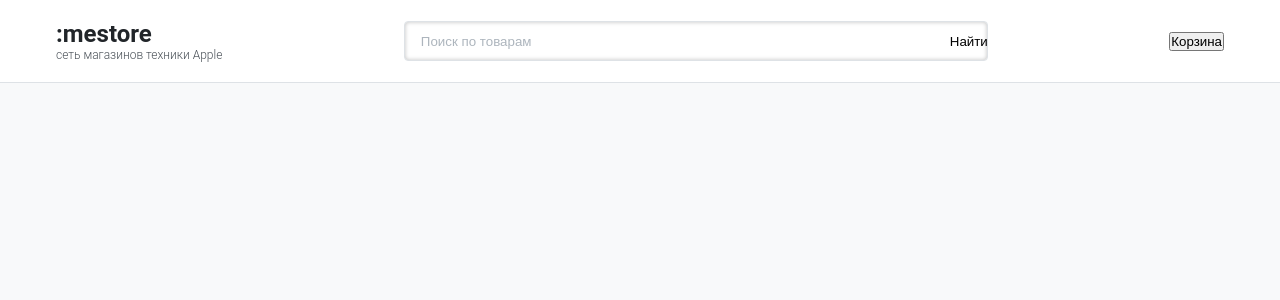
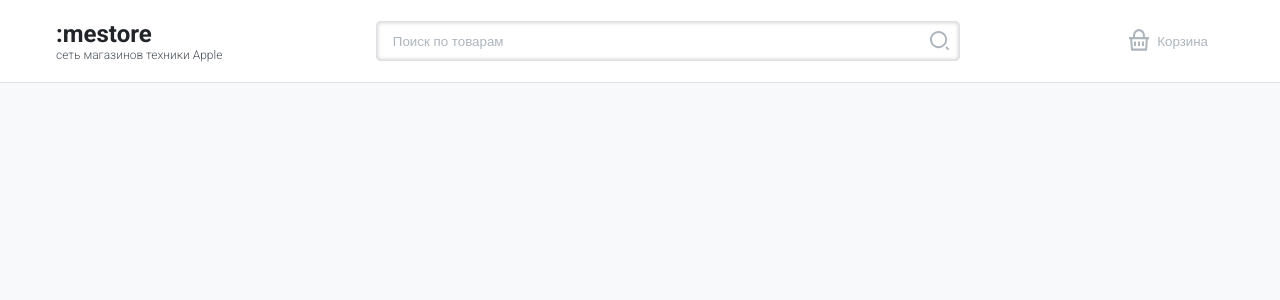
Before and after one commit to anmeshkov/appleStore-react, a React (Vite) app: page / in a window 1280 px wide. Shown: the top 300 px of the page. Built offline with nearby package versions, Linux system fonts and the light colour scheme.

Commit message:
завершена верстка header

```diff
--- a/index.html
+++ b/index.html
@@ -1,13 +1,21 @@
 <!doctype html>
 <html lang="en">
+
 <head>
   <meta charset="UTF-8" />
   <!-- <link rel="icon" type="image/svg+xml" href="/vite.svg" /> -->
   <meta name="viewport" content="width=device-width, initial-scale=1.0" />
   <title>:mestore | Cеть магазинов техники Apple</title>
+  <link rel="preconnect" href="https://fonts.googleapis.com">
+  <link rel="preconnect" href="https://fonts.gstatic.com" crossorigin>
+  <link
+    href="https://fonts.googleapis.com/css2?family=Roboto:ital,wght@0,100;0,300;0,400;0,500;0,700;0,900;1,100;1,300;1,400;1,500;1,700;1,900&display=swap"
+    rel="stylesheet">
 </head>
+
 <body>
   <div id="root"></div>
   <script type="module" src="/src/main.jsx"></script>
 </body>
+
 </html>
--- a/src/components/Header/Header.jsx
+++ b/src/components/Header/Header.jsx
@@ -9,20 +9,46 @@ const Header = () => {
         <div className="logo">
           <h1 className="logo__title">:mestore</h1>
           <p className="logo__subtitle">сеть магазинов техники Apple</p>
-          <a className="logo__link" href="#" title=":mestore | Cеть магазинов техники Apple"></a>
+          <a
+            className="logo__link"
+            href="#"
+            title=":mestore | Cеть магазинов техники Apple"
+          ></a>
         </div>
 
         {/* search form */}
         <div className="search">
           <form className="search-product-form" action="#">
-            <input className="input-text search-product-form__input" type="text" placeholder="Поиск по товарам" />
-            <button className="input-button search-product-form__button" type="submit">Найти</button>
+            <input
+              className="input-text search-product-form__input"
+              type="text"
+              placeholder="Поиск по товарам"
+            />
+            <button
+              className="input-button search-product-form__button"
+              type="submit"
+              title="Поиск"
+            ></button>
           </form>
         </div>
 
         {/* cart */}
         <div className="shopping-cart">
-          <button type="submit">Корзина</button>
+          <button className="primary-button button-transition" type="submit" title="Корзина">
+            <span>
+              <svg
+                width="20"
+                height="22"
+                viewBox="0 0 20 22"
+                xmlns="http://www.w3.org/2000/svg"
+              >
+                <path
+                  d="M10 0C13.3137 0 16 3.0655 16 6.84698V7.98815H20V10.2705H18.833L18.0764 20.6357C18.0332 21.2271 17.5999 21.6821 17.0798 21.6821H2.92014C2.40005 21.6821 1.96678 21.2271 1.92359 20.6357L1.166 10.2705H0V7.98815H4V6.84698C4 3.0655 6.68629 0 10 0ZM16.826 10.2705H3.173L3.84 19.3998H16.159L16.826 10.2705ZM11 12.5528V17.1175H9.00002V12.5528H11ZM7 12.5528V17.1175H5V12.5528H7ZM15 12.5528V17.1175H13V12.5528H15ZM10 2.28233C7.85781 2.28233 6.10892 4.20401 6.0049 6.61916L6 6.84698V7.98815H14V6.84698C14 4.40238 12.316 2.40662 10.1996 2.28792L10 2.28233Z"
+                />
+              </svg>
+            </span>
+            Корзина
+          </button>
         </div>
       </div>
     </div>
--- a/src/scss/abstracts/_variables.scss
+++ b/src/scss/abstracts/_variables.scss
@@ -18,7 +18,7 @@ $gray-300: #dee2e6;
 $gray-400: #ced4da;
 $gray-500: #adb5bd;
 $gray-600: #6c757d;
-$gray-700: #495057;
+$gray-700: #495057;  // font-color
 $gray-800: #343a40;
 $gray-900: #212529;
 
@@ -78,3 +78,5 @@ $breakpoint-xl: 1200px;
 // =========================
 $container-max-width: 1200px;
 $nav-height: 60px;
+
+$transition-duration: 0.2s;
--- a/src/scss/components/_buttons.scss
+++ b/src/scss/components/_buttons.scss
@@ -0,0 +1,18 @@
+.primary-button {
+  padding: $spacer-half $spacer;
+  display: flex;
+  align-items: center;
+  justify-content: center;
+  gap: $spacer-half;
+  color: $gray-500;
+}
+
+.primary-button:hover {
+  color: $gray-700;
+}
+
+.button-transition {
+  background-color: transparent;
+  border: none;
+  transition: background-color, color $transition-duration ease-in-out;
+}
--- a/src/scss/components/_inputs.scss
+++ b/src/scss/components/_inputs.scss
@@ -19,3 +19,9 @@
   outline-color: $primary-color;
   border-color: $primary-color;
 }
+
+.input-text:hover {
+  color: $gray-700;
+  outline-color: $primary-color;
+  border-color: $primary-color;
+}
--- a/src/scss/layout/_header.scss
+++ b/src/scss/layout/_header.scss
@@ -39,9 +39,9 @@
   }
 }
 
-
 .search {
   width: 50%;
+  min-width: 12.5rem;
 }
 
 .search-product-form {
@@ -61,8 +61,25 @@
   position: absolute;
   right: 0;
   height: 100%;
+  width: 40px;
   border: 0;
-  background: none;
+  background-color: transparent;
+  background-image: url("../assets/icons/search-icon.svg");
+  background-repeat: no-repeat;
+  background-position: center center;
+  background-size: 20px;
+  transition: background-size 0.15s ease-out;
 }
 
-.shopping-cart {}
+.search-product-form__button:hover {
+  background-size: 24px;
+}
+
+.shopping-cart>button>span {
+  fill: $gray-500;
+  transition: fill $transition-duration ease-out;
+}
+
+.shopping-cart>button:hover>span {
+  fill: $gray-700;
+}
```
Also changed, not shown: src/assets/icons/cart-icon.svg (added), src/assets/icons/search-icon.svg (added). Lines whose indentation alone changed are shown as unchanged.
